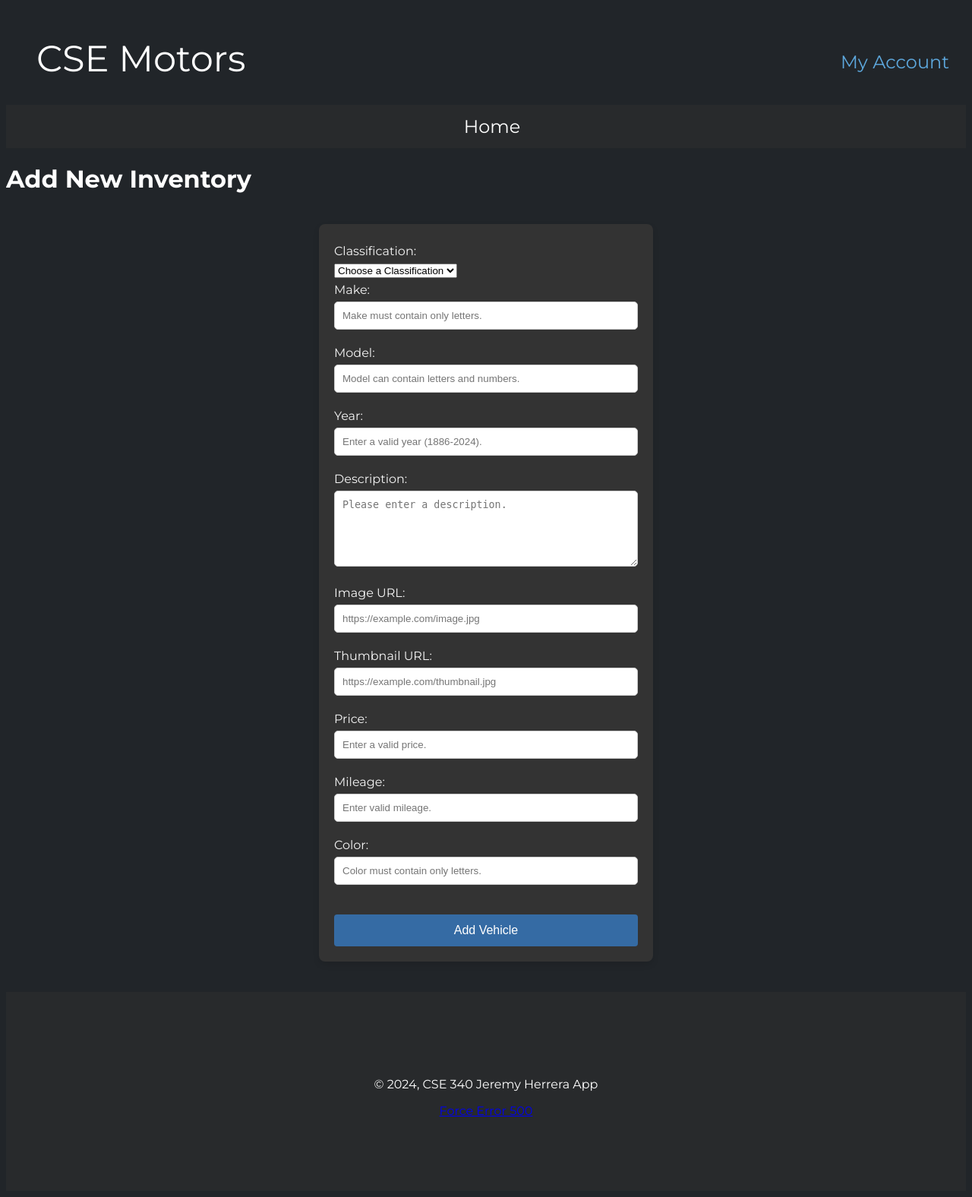
After one commit to jeremyaaronha/templaterepo, a Node server app: page /inv/add-inventory in a window 1280 px wide. The commit adds this page. Shown: the whole page at 76% size. Run offline with Node 20, Linux system fonts and the light colour scheme; data that the repository does not hold is empty; some libraries are stand-ins or nearby versions.

Commit message:
w04 personal finished

```diff
--- a/controllers/invController.js
+++ b/controllers/invController.js
@@ -2,6 +2,7 @@ const invModel = require("../models/inventory-model")
 const utilities = require("../utilities/")
 
 const invCont = {}
+
 
 /* ***************************
  *  Build inventory by classification view
@@ -44,20 +45,26 @@ invCont.buildByInventoryId = async function (req, res, next) {
 *  Build Inventory Management View
 * *************************************** */
 invCont.buildManagementView = async function(req, res, next) {
-  let nav = await utilities.getNav()
+  let nav = await utilities.getNav();
+  let notice = req.flash("notice"); // Recoge el mensaje flash
+
   res.render("inventory/management", {
     title: "Inventory Management",
     nav,
     errors: null,
-  })
-}
+    notice  // Pasa el mensaje a la vista
+  });
+};
 
 /* ****************************************
  *  Deliver Add Classification View
  * *************************************** */
 invCont.buildAddClassification = async function(req, res, next) {
   let nav = await utilities.getNav()
-  let notice = req.flash('notice')
+  let notice = req.flash('notice') || [];
+
+
+
   res.render("inventory/add-classification", {
     title: "Add Classification",
     nav,
@@ -77,7 +84,6 @@ invCont.addClassification = async function(req, res, next) {
   try {
     const addResult = await invModel.addNewClassification(classification_name);
 
-    // Aquí se agrega el bloque condicional que mencionaste
     if (addResult && addResult.classification_id) {
       req.flash("notice", `New classification ${classification_name} added successfully.`);
       res.status(201).redirect("/inv/management");
@@ -103,4 +109,62 @@ invCont.addClassification = async function(req, res, next) {
 
 
 
+/* ****************************************
+ *  Build Add Inventory
+ * *************************************** */
+
+invCont.buildAddInventory = async function(req, res, next) {
+  let nav = await utilities.getNav();
+  let classificationList = await utilities.buildClassificationList();
+  res.render("inventory/add-inventory", {
+    title: "Add New Inventory",
+    nav,
+    classificationList,
+    errors: null,
+  });
+};
+
+/* ****************************************
+ *  Process Add Inventory Submission
+ * *************************************** */
+invCont.addInventory = async function (req, res, next) {
+  const {
+    inv_make, inv_model, inv_year, inv_description,
+    inv_image, inv_thumbnail, inv_price, inv_miles,
+    inv_color, classification_id
+  } = req.body;
+
+  let nav = await utilities.getNav();
+
+  try {
+    const addResult = await invModel.addNewInventory(
+      inv_make, inv_model, inv_year, inv_description,
+      inv_image, inv_thumbnail, inv_price, inv_miles,
+      inv_color, classification_id
+    );
+
+    if (addResult) {
+      req.flash("notice", "New vehicle added successfully.");
+      res.status(201).redirect("/inv/management");
+    } else {
+      req.flash("notice", "Adding the vehicle failed.");
+      res.status(500).render("inventory/add-inventory", {
+        title: "Add Inventory",
+        nav,
+        errors: [{ msg: "Failed to add vehicle" }],
+        notice: req.flash("notice")
+      });
+    }
+  } catch (error) {
+    req.flash("notice", "An error occurred while adding the vehicle.");
+    res.status(500).render("inventory/add-inventory", {
+      title: "Add Inventory",
+      nav,
+      errors: [{ msg: error.message }],
+      notice: req.flash("notice")
+    });
+  }
+};
+
+
 module.exports = invCont
--- a/public/css/styles.css
+++ b/public/css/styles.css
@@ -270,174 +270,112 @@
     color: #5DA7DC;
   }
 
-    /*  formulario de login */
-  form {
-    width: 100%;
-    max-width: 400px;
-    margin: 0 auto;
-    padding: 20px;
-    border: 1px solid #ccc;
-    border-radius: 8px;
-    background-color: #f9f9f9;
-    display: flex;
-    align-items: center;
-    flex-direction: column;
-  }
 
+footer {
+    background-color:rgb(40, 42, 44);
+    padding: 6em;
+    margin: 0;
+    text-align: center;
+}
 
-  .login-page h1{
-    text-align: center;
-    font-size: 1.8em;
-    margin-bottom: 20px;
-  }
+/* General container styling */
+form {
+  background-color: #333;
+  border-radius: 8px;
+  padding: 20px;
+  width: 100%;
+  max-width: 400px;
+  margin: 0 auto;
+  box-shadow: 0 4px 8px rgba(0, 0, 0, 0.1);
+  margin-bottom: 40px;
+  margin-top: 40px;
+}
 
-  label {
-    display: block;
-    margin-bottom: 8px;
-    font-weight: bold;
-    color: #212529;
-  }
+/* Input fields */
+form input[type="text"],
+form input[type="number"],
+form input[type="email"],
+form input[type="url"],
+form input[type="password"],
+form textarea {
+  width: 100%;
+  max-width: 100%;
+  padding: 10px;
+  margin-bottom: 15px;
+  border: 1px solid #ccc;
+  border-radius: 5px;
+  box-sizing: border-box;
+}
 
-  input[type="email"],
-  input[type="password"],
-  input[type="text"]
-  {
-    max-width: 90%;
-    padding: 10px;
-    margin-bottom: 20px;
-    border: 1px solid #ccc;
-    border-radius: 4px;
-    display: block;
-  }
+form textarea {
+  height: 100px;
+  resize: vertical;
+}
 
-  input[type="submit"] {
-    width: 100%;
-    padding: 10px;
-    background-color: #5DA7DC;
-    border: none;
-    color: white;
-    font-size: 1.2em;
-    border-radius: 4px;
-    cursor: pointer;
-  }
+/* Label styling */
+label {
+  display: block;
+  margin-bottom: 6px;
+  margin-top: 6px;
+  font-size: 16px;
+  color: #f5f5f5;
+}
 
-  input[type="submit"]:hover {
-    background-color: #4a90d9;
-  }
+/* Button styling */
+button {
+  width: 100%;
+  padding: 12px;
+  margin-top: 24px;
+  background-color: #356ba4;
+  color: white;
+  border: none;
+  border-radius: 4px;
+  cursor: pointer;
+  font-size: 16px;
+}
 
-  .login-page p {
-    display: block;
-    text-align: center;
-    margin-top: 10px;
-    color: #5DA7DC;
-    text-decoration: none;
-  }
+button:hover {
+  background-color: #0056b3;
+}
 
-  .login-page a {
-    text-decoration: underline;
-    color: #5DA7DC;
-  }
+/* Flash message */
+.flash-message {
+  background-color: rgb(40, 42, 44);
+  color: white;
+  padding: 12px;
+  border-radius: 4px;
+  margin-bottom: 20px;
+  text-align: center;
+}
 
-  .login-page a:hover {
-    text-decoration: none;
-  }
+/* Error message styling */
+.errors {
+  background-color: #dc3545;
+  color: white;
+  padding: 12px;
+  border-radius: 4px;
+  margin-bottom: 20px;
+  text-align: center;
+}
 
-  .flash-message {
-    background-color: #ffdddd;
-    color: #a94442;
-    padding: 10px;
-    margin-bottom: 20px;
-    border-radius: 5px;
-    text-align: center;
-    text-decoration: none;
+.login-page span, .login-page p {
+  display: block;
+  text-align: center;
+  margin-top: 8px;
+}
+
+.login-page p a {
+color: #5DA7DC;
+}
+
+.login-page p a:hover {
+  color: white;
   }
 
   .flash-message ul {
     list-style-type: none;
-
   }
 
-  .flash-message li {
-    display: inline;
-  }
-
-  form span {
-    color: #212529;
-  }
-
-
-
-  /*  formulario de registro */
-.register-page {
-  width: 100%;
-  max-width: 500px;
-  margin: 0 auto;
-  padding: 20px;
-  border: 1px solid #ccc;
-  border-radius: 8px;
-  background-color: #f9f9f9;
-}
-
-.register-page h1 {
-  text-align: center;
-  font-size: 1.8em;
-  margin-bottom: 20px;
-}
-
-input[type="email"],
-input[type="text"],
-input[type="password"] {
-  width: 100%;
-  padding: 10px;
-  margin-bottom: 20px;
-  border: 1px solid #ccc;
-  border-radius: 4px;
-}
-
-input[type="submit"] {
-  background-color: #5DA7DC;
-  border: none;
-  color: white;
-  font-size: 1.2em;
-  padding: 10px;
-  border-radius: 4px;
-  cursor: pointer;
-}
-
-input[type="submit"]:hover {
-  background-color: #4a90d9;
-}
-
-.register-page a {
-  text-align: center;
-  display: block;
-  margin-top: 10px;
-  color: #5DA7DC;
-  text-decoration: underline;
-}
-
-.register-page a:hover {
-  text-decoration: none;
-}
-
-input:focus:invalid {
-  border-color: #ff4d4d;
-}
-
-input:focus:valid {
-  border-color: #5ddc7f;
-}
-
-
-
-
-
-  footer {
-    background-color:rgb(40, 42, 44);
-    padding: 6em;
-    margin: 0;
-    text-align: center;
-  }
 
   @media (min-width: 768px) {
 
--- a/server.js
+++ b/server.js
@@ -44,14 +44,11 @@ app.use(bodyParser.json())
 app.use(bodyParser.urlencoded({ extended: true })) // for parsing application/x-www-form-urlencoded
 
 // Express Messages Middleware
-app.use(require('connect-flash')())
+app.use(require('connect-flash')());
 app.use(function(req, res, next){
   res.locals.messages = require('express-messages')(req, res)
   next()
 })
-
-
-
 
 /* ***********************
  * "View Engine and Templates"
--- a/utilities/index.js
+++ b/utilities/index.js
@@ -98,6 +98,26 @@ Util.buildVehicleDetail = function (vehicle) {
 }
 
 /* ****************************************
+ * BuildClassification List
+ **************************************** */
+
+Util.buildClassificationList = async function (classification_id = null) {
+  let data = await invModel.getClassifications();
+  let classificationList = '<select name="classification_id" id="classificationList" required>';
+  classificationList += "<option value=''>Choose a Classification</option>";
+
+  data.rows.forEach((row) => {
+    classificationList += '<option value="' + row.classification_id + '"';
+    if (classification_id != null && row.classification_id == classification_id) {
+      classificationList += " selected ";
+    }
+    classificationList += ">" + row.classification_name + "</option>";
+  });
+  classificationList += "</select>";
+  return classificationList;
+};
+
+/* ****************************************
  * Middleware For Handling Errors
  * Wrap other function in this for
  * General Error Handling
--- a/views/account/register.ejs
+++ b/views/account/register.ejs
@@ -22,9 +22,10 @@
       <input type="email" name="account_email"  id="accountEmail" required value="<%= locals.account_email %>">
 
       <label for="password">Password</label>
-      <span>Passwords must be at least 12 characters and contain at least 1 number, 1 capital letter and 1 special character</span>
       <input type="password" id="accountPassword" name="account_password" placeholder="Password" required
         pattern="(?=.*\d)(?=.*[A-Z])(?=.*[@$!%*?&])[A-Za-z\d@$!%*?&]{12,}">
+        <span>Passwords must be at least 12 characters and contain at least 1 number, 1 capital letter and 1 special character</span>
+
 
 
       <button type="submit">Register</button>
--- /dev/null
+++ b/views/inventory/add-inventory.ejs
@@ -0,0 +1,73 @@
+<h1>Add New Inventory</h1>
+
+<% if (errors && errors.length > 0) { %>
+    <div class="error-message">
+      <p>There were problems with the fields. Please check and try again:</p>
+      <ul>
+        <% errors.forEach(function(error) { %>
+          <li><%= error.msg %></li>
+        <% }) %>
+      </ul>
+    </div>
+  <% } %>
+
+  <form action="/inv/add-inventory" method="post" >
+
+    <label for="classification_id">Classification:</label>
+    <%- classificationList %>
+
+    <label for="inv_make">Make:</label>
+    <input type="text" id="inv_make" name="inv_make" required pattern="[A-Za-z]+"
+           title="Make must contain only letters."
+           placeholder="Make must contain only letters."
+           value="<%= locals.inv_make || '' %>">
+
+    <label for="inv_model">Model:</label>
+    <input type="text" id="inv_model" name="inv_model" required pattern="[A-Za-z0-9]+"
+           title="Model can contain letters and numbers."
+           placeholder="Model can contain letters and numbers."
+           value="<%= locals.inv_model || '' %>">
+
+    <label for="inv_year">Year:</label>
+    <input type="number" id="inv_year" name="inv_year" required min="1886" max="2024"
+           title="Enter a valid year."
+           placeholder="Enter a valid year (1886-2024)."
+           value="<%= locals.inv_year || '' %>">
+
+    <label for="inv_description">Description:</label>
+    <textarea id="inv_description" name="inv_description" required
+              title="Please enter a description."
+              placeholder="Please enter a description."><%= locals.inv_description || '' %></textarea>
+
+    <label for="inv_image">Image URL:</label>
+    <input type="url" id="inv_image" name="inv_image" required
+           placeholder="https://example.com/image.jpg"
+           title="Enter a valid image URL."
+           value="<%= locals.inv_image || '' %>">
+
+    <label for="inv_thumbnail">Thumbnail URL:</label>
+    <input type="url" id="inv_thumbnail" name="inv_thumbnail" required
+           placeholder="https://example.com/thumbnail.jpg"
+           title="Enter a valid thumbnail URL."
+           value="<%= locals.inv_thumbnail || '' %>">
+
+    <label for="inv_price">Price:</label>
+    <input type="number" id="inv_price" name="inv_price" required min="0"
+           title="Enter a valid price."
+           placeholder="Enter a valid price."
+           value="<%= locals.inv_price || '' %>">
+
+    <label for="inv_miles">Mileage:</label>
+    <input type="number" id="inv_miles" name="inv_miles" required min="0"
+           title="Enter valid mileage."
+           placeholder="Enter valid mileage."
+           value="<%= locals.inv_miles || '' %>">
+
+    <label for="inv_color">Color:</label>
+    <input type="text" id="inv_color" name="inv_color" required pattern="[A-Za-z]+"
+           title="Color must contain only letters."
+           placeholder="Color must contain only letters."
+           value="<%= locals.inv_color || '' %>">
+
+    <button type="submit">Add Vehicle</button>
+  </form>
```
Also changed, not shown: controllers/accountController.js (+12 -5 lines), models/inventory-model.js (+29 -1 lines), routes/inventoryRoute.js (+9 -0 lines), utilities/account-validation.js (+90 -11 lines), views/account/login.ejs (+16 -4 lines), views/inventory/add-classification.ejs (+19 -7 lines), views/inventory/management.ejs (+5 -5 lines).
